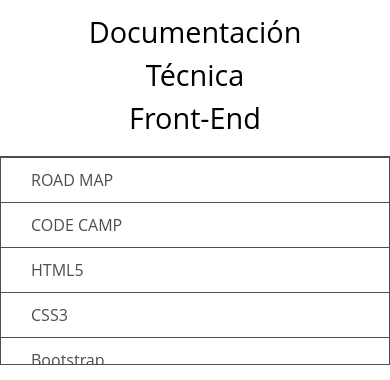
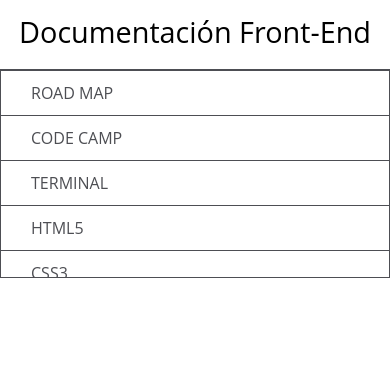
Before and after one commit to nahuelrodrigues/documentacion_front_end, a plain HTML site: page index.html in a window 390 px wide. Shown: the top 380 px of the page. Drawn offline with Linux system fonts and the light colour scheme.

Commit message:
responsive funcionando reordenado

```diff
--- a/index.html
+++ b/index.html
@@ -9,19 +9,20 @@
 
   <body>
     <nav id="navbar">
-      <header>Documentación <br/>Técnica<br>Front-End</header>
+      <header>Documentación  Front-End</header>
       <ul>
         <li><a class="nav-link" href="#Introduction">ROAD MAP</a></li>
         <li>
           <a class="nav-link" href="#codeCamp">CODE CAMP</a>
         </li>
+        <li><a class="nav-link" href="#TERMINAL">TERMINAL</a></li>
         <li>
           <a class="nav-link" href="#html5">HTML5</a>
         </li>
         <li><a class="nav-link" href="#css3">CSS3</a></li>
         <li><a class="nav-link" href="#Bootstrap">Bootstrap</a></li>
         <li><a class="nav-link" href="#flexbox">Flexbox</a></li>
-        <li><a class="nav-link" href="#TERMINAL">TERMINAL</a></li>
+
         <li><a class="nav-link" href="#git">GIT</a></li>
         <li>
           <a class="nav-link" href="#javaScript">javaScript</a>
```
Also changed, not shown: style.css (+10 -8 lines).
